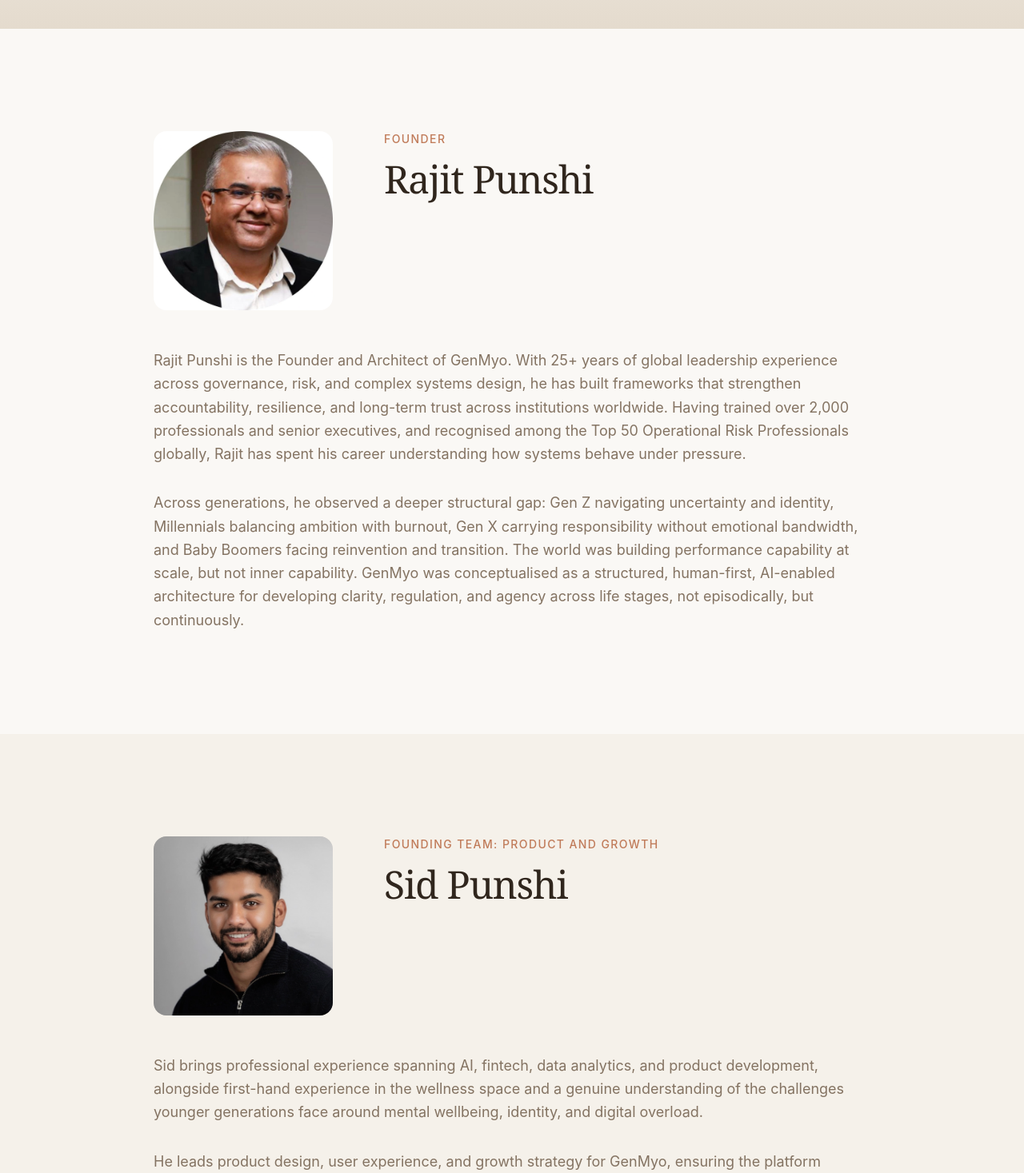
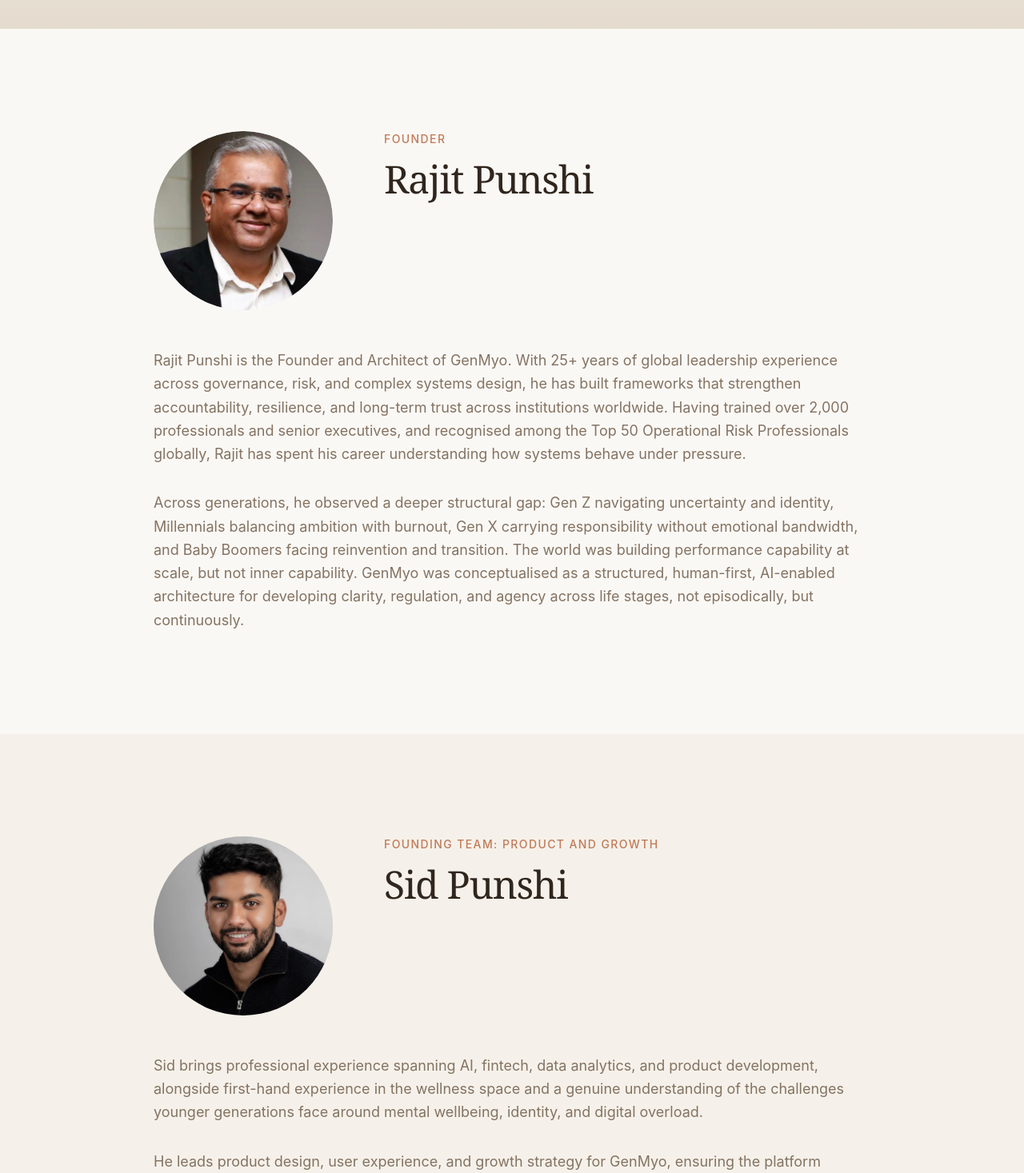
Before and after one commit to DeepakSxn/Genmyo, a React (Vite) app: page /team in a window 1280 px wide. Shown: the part 576-2043 px from the top of the page at 80% size. Built offline with nearby package versions, Linux system fonts and the light colour scheme; the HTML template or start-up script is replaced by a standard one.

Commit message:
circular icon

```diff
--- a/src/pages/Team.tsx
+++ b/src/pages/Team.tsx
@@ -27,7 +27,7 @@
         <div className="container-wide px-6 md:px-12">
           <div className="max-w-4xl mx-auto">
           <div className="flex flex-col md:flex-row gap-10 md:gap-16 items-start mb-10 md:mb-12">
-              <div className="w-48 h-48 md:w-56 md:h-56 rounded-2xl overflow-hidden flex-shrink-0 bg-secondary">
+              <div className="w-48 h-48 md:w-56 md:h-56 rounded-full overflow-hidden flex-shrink-0 bg-secondary">
                 <img src={personaRajit} alt="Rajit Punshi" className="w-full h-full object-cover" />
               </div>
               <div>
@@ -68,7 +68,7 @@
         <div className="container-wide px-6 md:px-12">
           <div className="max-w-4xl mx-auto">
           <div className="flex flex-col md:flex-row gap-10 md:gap-16 items-start mb-10 md:mb-12">
-              <div className="w-48 h-48 md:w-56 md:h-56 rounded-2xl overflow-hidden flex-shrink-0 bg-secondary">
+              <div className="w-48 h-48 md:w-56 md:h-56 rounded-full overflow-hidden flex-shrink-0 bg-secondary">
                 <img src={personaSid} alt="Sid Punshi" className="w-full h-full object-cover" />
               </div>
               <div>
```
